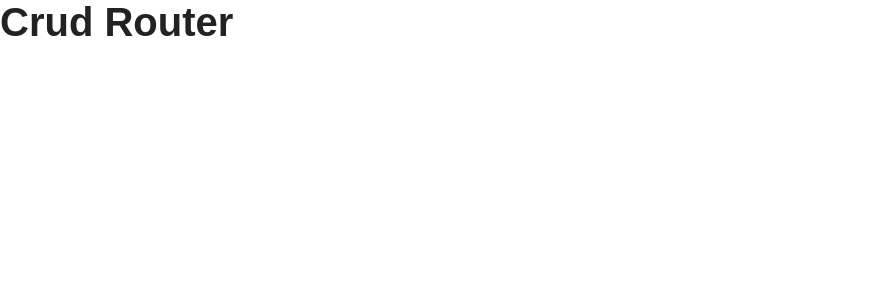
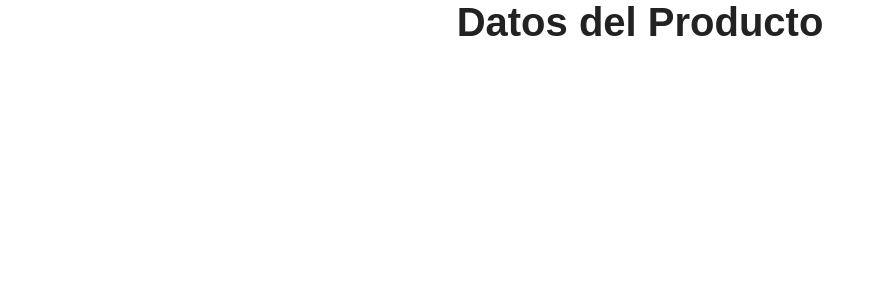
Before and after one commit to eacevedof/prj_reactjs3, a React (Create React App) app in the folder sec15_crud_rrouter/crudrouter/: page /productos/editar/1 in a window 1280 px wide. Shown: the top 300 px of the page, without its empty margins (0-884 px from the left). Built offline with nearby package versions, Linux system fonts and the light colour scheme; a web font is replaced by a local one.

Commit message:
3. Creando las rutas y Componentes

```diff
--- a/sec15_crud_rrouter/crudrouter/src/App.js
+++ b/sec15_crud_rrouter/crudrouter/src/App.js
@@ -1,9 +1,22 @@
+//App.js
 import React from 'react';
+import {BrowserRouter as Router, Route, Switch} from "react-router-dom"
+import Productos from "./components/Productos"
+import EditarProducto from "./components/EditarProducto"
+import AgregarProducto from "./components/AgregarProducto"
+import Producto from "./components/Producto"
 
 function App() {
   return (
-    <h1>Crud Router</h1>
-  );
+    <Router>
+      <Switch>
+        <Route exact path="/productos/nuevo" component={AgregarProducto}/>
+        <Route exact path="/productos" component={Productos}/>
+        <Route exact path="/productos/editar/:id" component={EditarProducto}/>
+        <Route exact path="/productos/:id" component={Producto}/>
+      </Switch>
+    </Router>
+  )
 }
 
 export default App;
--- /dev/null
+++ b/sec15_crud_rrouter/crudrouter/src/components/AgregarProducto.js
@@ -0,0 +1,9 @@
+import React from 'react';
+
+function AgregarProducto(){
+  return (
+    <h1 className="text-center">Agregar Producto</h1>
+  )
+}
+
+export default AgregarProducto;
--- /dev/null
+++ b/sec15_crud_rrouter/crudrouter/src/components/EditarProducto.js
@@ -0,0 +1,9 @@
+import React from 'react';
+
+function EditarProducto(){
+  return (
+    <h1 className="text-center">Datos del Producto</h1>
+  )
+}
+
+export default EditarProducto;
--- /dev/null
+++ b/sec15_crud_rrouter/crudrouter/src/components/Producto.js
@@ -0,0 +1,11 @@
+//Producto.js
+import React from 'react';
+
+function Producto(){
+  return (
+    <h1 className="text-center">Editar Producto</h1>
+  )
+
+}
+
+export default Producto;
--- /dev/null
+++ b/sec15_crud_rrouter/crudrouter/src/components/Productos.js
@@ -0,0 +1,9 @@
+import React from 'react';
+
+function Productos(){
+  return (
+    <h1 className="text-center">Productos</h1>
+  )
+}
+
+export default Productos;
```
Also changed, not shown: 1 other file (tests, documents, lock files or other folders).
